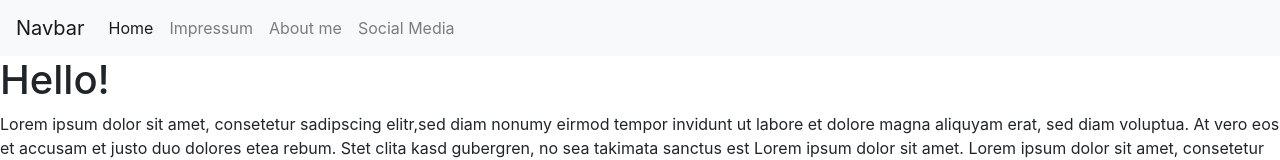
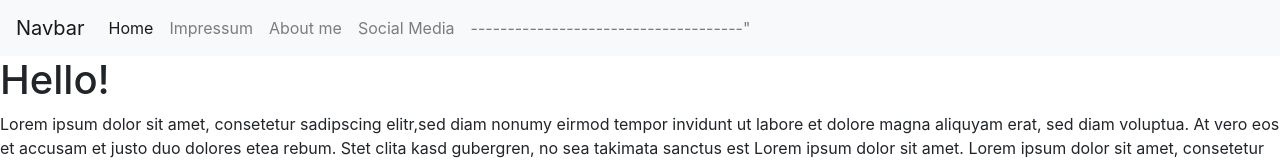
Before and after one commit to unafj/Git-Buch-Webseite, a plain HTML site: page index.html in a window 1280 px wide. Shown: the top 160 px of the page. Drawn offline with nearby package versions, Linux system fonts and the light colour scheme.

Commit message:
Füge Delimeter '--'  als Menüpunkt hinzu

```diff
--- a/index.html
+++ b/index.html
@@ -23,6 +23,9 @@
 					</li>
 					<li class="nav-item">
 						<a class="nav-link" href="#">Social Media</a>
+					</li>
+					<li class="nav-item">
+						<a class="nav-link" href="#">-------------------------------------"</a>
 					</li>
 				</ul>
 			</div>
```
